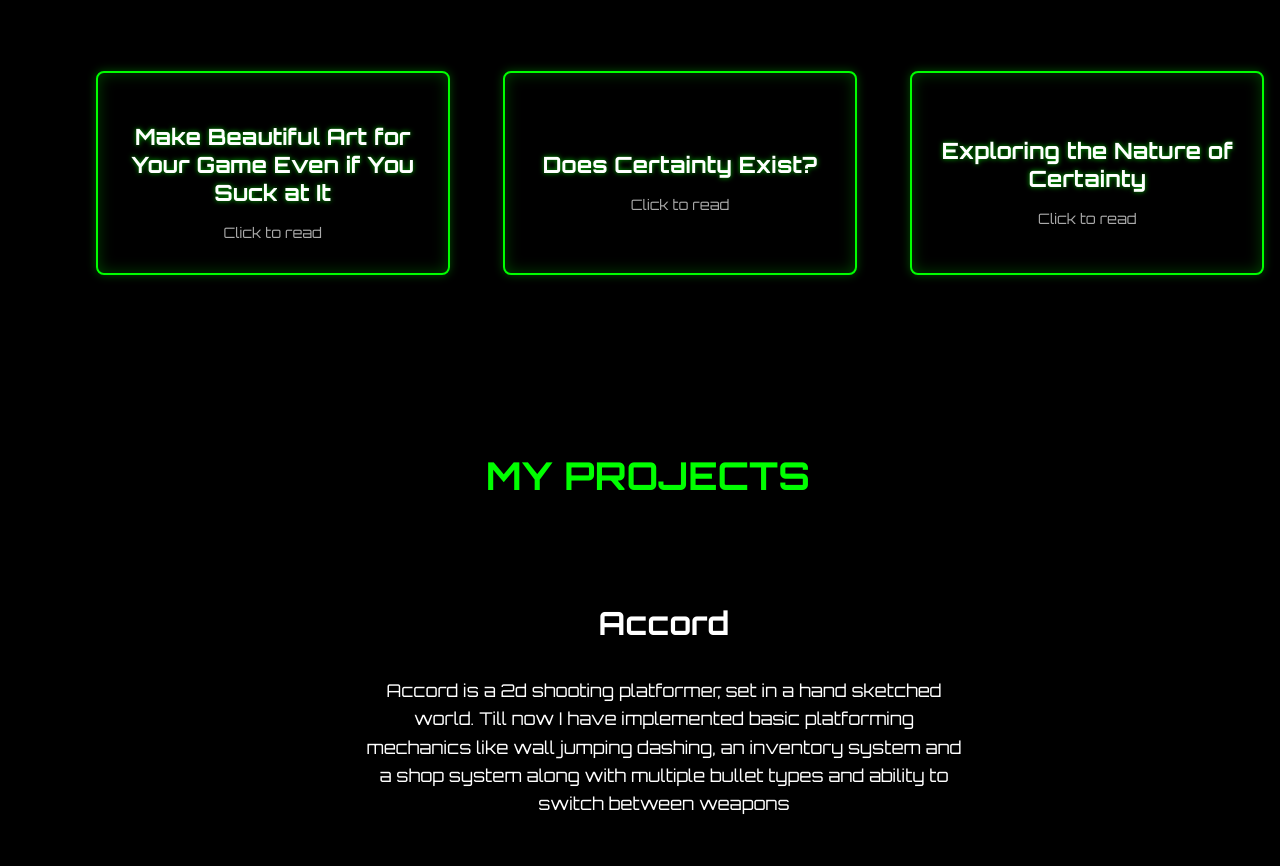
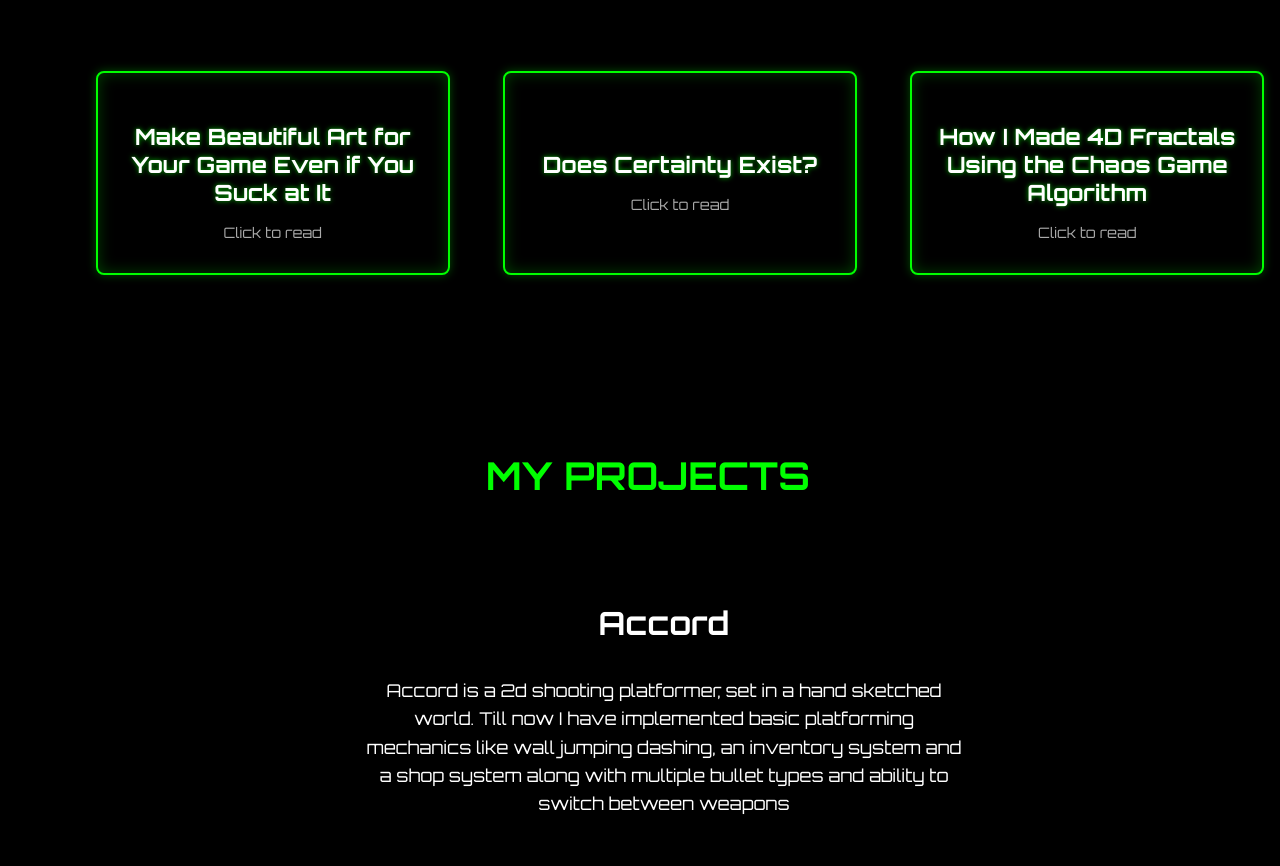
Before and after one commit to BlacckMangoo/portfolio, a React (Vite) app: page / in a window 1280 px wide. Shown: the part 1240-2106 px from the top of the page. Built offline with nearby package versions, Linux system fonts and the light colour scheme.

Commit message:
chaos game

```diff
--- a/src/Blog.jsx
+++ b/src/Blog.jsx
@@ -14,12 +14,11 @@ const BlogCardsFallback = () => {
     {
       id: 2,
       title: "Does Certainty Exist?",
-      url: 'https://dev.to/blacckmangoo/does-certainity-exist--11mk'
-    },
+      url: 'https://dev.to/blacckmangoo/does-certainity-exist--11mk'    },
     {
       id: 3,
-      title: "Exploring the Nature of Certainty",
-      url: 'https://dev.to/blacckmangoo/does-certainity-exist--11mk'
+      title: "How I Made 4D Fractals Using the Chaos Game Algorithm",
+      url: 'https://dev.to/blacckmangoo/how-i-made-4d-fractals-using-the-chaos-game-algorithm-5gpf'
     },
   ];
 
@@ -55,12 +54,11 @@ const BlogCardsList = () => {
     {
       id: 2,
       title: "Does Certainty Exist?",
-      url: 'https://dev.to/blacckmangoo/does-certainity-exist--11mk'
-    },
+      url: 'https://dev.to/blacckmangoo/does-certainity-exist--11mk'    },
     {
       id: 3,
-      title: "Exploring the Nature of Certainty",
-      url: 'https://dev.to/blacckmangoo/does-certainity-exist--11mk'
+      title: "How I Made 4D Fractals Using the Chaos Game Algorithm",
+      url: 'https://dev.to/blacckmangoo/how-i-made-4d-fractals-using-the-chaos-game-algorithm-5gpf'
     },
   ];
 
```
